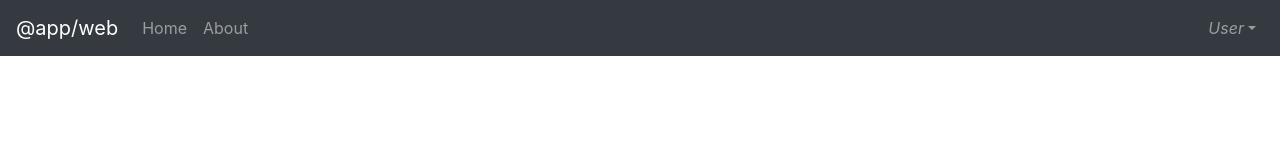
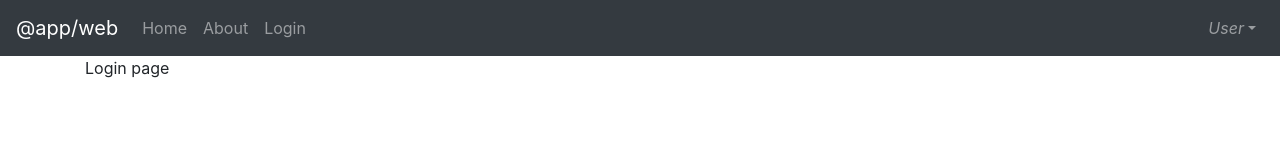
Before and after one commit to modernweb-pl/vue-nest-monorepo, a Vue app in the folder apps/web/: page /login in a window 1280 px wide. Shown: the top 160 px of the page. Built offline with nearby package versions, Linux system fonts and the light colour scheme.

Commit message:
feat(web): basic modular router structure (core, auth)

```diff
--- a/apps/web/src/app.vue
+++ b/apps/web/src/app.vue
@@ -6,6 +6,7 @@
 
 <script lang="ts">
 import Vue from 'vue';
+
 import './layout';
 import './modules';
 
--- a/apps/web/src/router/index.ts
+++ b/apps/web/src/core/router/index.ts
@@ -1,6 +1,6 @@
 import Vue from 'vue';
 import VueRouter from 'vue-router';
-import Home from '../views/home.vue';
+import Home from '../../views/home.vue';
 
 Vue.use(VueRouter);
 
@@ -16,7 +16,7 @@ const routes = [
     // route level code-splitting
     // this generates a separate chunk (about.[hash].js) for this route
     // which is lazy-loaded when the route is visited.
-    component: () => import(/* webpackChunkName: "about" */ '../views/about.vue'),
+    component: () => import(/* webpackChunkName: "about" */ '../../views/about.vue'),
   },
 ];
 
--- a/apps/web/src/layout/header.vue
+++ b/apps/web/src/layout/header.vue
@@ -8,6 +8,7 @@
       <b-navbar-nav>
         <b-nav-item to="/">Home</b-nav-item>
         <b-nav-item to="/about">About</b-nav-item>
+        <b-nav-item to="/login">Login</b-nav-item>
       </b-navbar-nav>
 
       <!-- Right aligned nav items -->
--- a/apps/web/src/main.ts
+++ b/apps/web/src/main.ts
@@ -1,9 +1,9 @@
 import BootstrapVue from 'bootstrap-vue';
 import Vue from 'vue';
 import App from './app.vue';
+import router from './core/router';
+import store from './core/store';
 import './registerServiceWorker';
-import router from './router';
-import store from './core/store';
 
 Vue.config.productionTip = process.env.NODE_ENV === 'production';
 
--- a/apps/web/src/modules/auth/index.ts
+++ b/apps/web/src/modules/auth/index.ts
@@ -1 +1,2 @@
+import './routes';
 import './store';
--- /dev/null
+++ b/apps/web/src/modules/auth/routes.ts
@@ -0,0 +1,11 @@
+import router from '~app/core/router';
+
+const routes = [
+  {
+    path: '/login',
+    name: 'auth-login',
+    component: () => import(/* webpackChunkName: "auth" */ './views/login.vue'),
+  },
+];
+
+router.addRoutes(routes);
--- /dev/null
+++ b/apps/web/src/modules/auth/views/login.vue
@@ -0,0 +1,13 @@
+<template>
+  <div>Login page</div>
+</template>
+
+<script lang="ts">
+import Vue from 'vue';
+
+export default Vue.extend({
+  name: 'auth-login',
+});
+</script>
+
+<style lang="scss" scoped></style>
```
